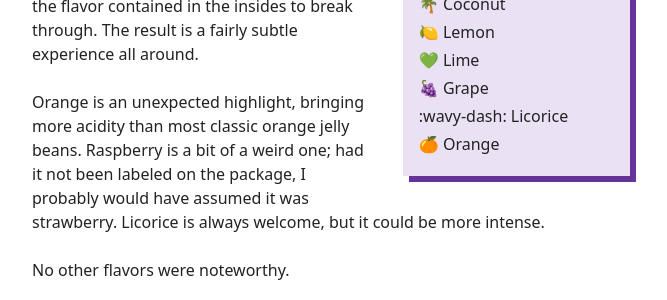
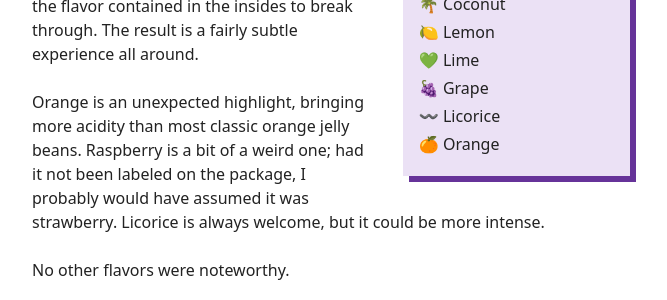
Before and after one commit to Scotchester/jellybeans, a Jekyll site: the page built from _posts/2024-03-29-forrelli-assorted-jelly-beans.md, in a window 1280 px wide and 900 px high, scrolled down 1873 px. Shown: the part 155-455 px from the top of the window, without its empty margins (470-1137 px from the left). Built offline with Jekyll 4.4.1, drawn with Linux system fonts in a browser that asks for light colours; emoji names are drawn with the system emoji font.

Commit message:
Fix wavy_dash emoji

```diff
--- a/_posts/2024-03-29-forrelli-assorted-jelly-beans.md
+++ b/_posts/2024-03-29-forrelli-assorted-jelly-beans.md
@@ -88,7 +88,7 @@ so ultimately this is a tough category for Forrelli.
         <li>:lemon: Lemon</li>
         <li>:green_heart: Lime</li>
         <li>:grapes: Grape</li>
-        <li>:wavy-dash: Licorice</li>
+        <li>:wavy_dash: Licorice</li>
         <li>:orange: Orange</li>
     </ul>
 </div>
```
